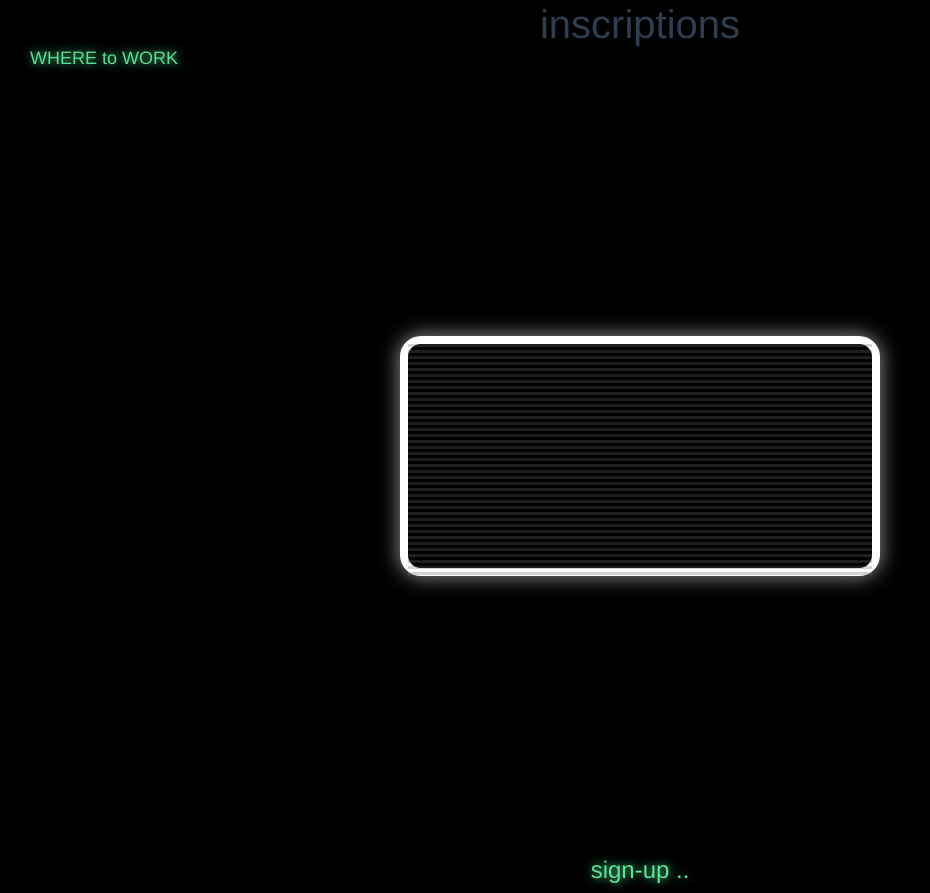
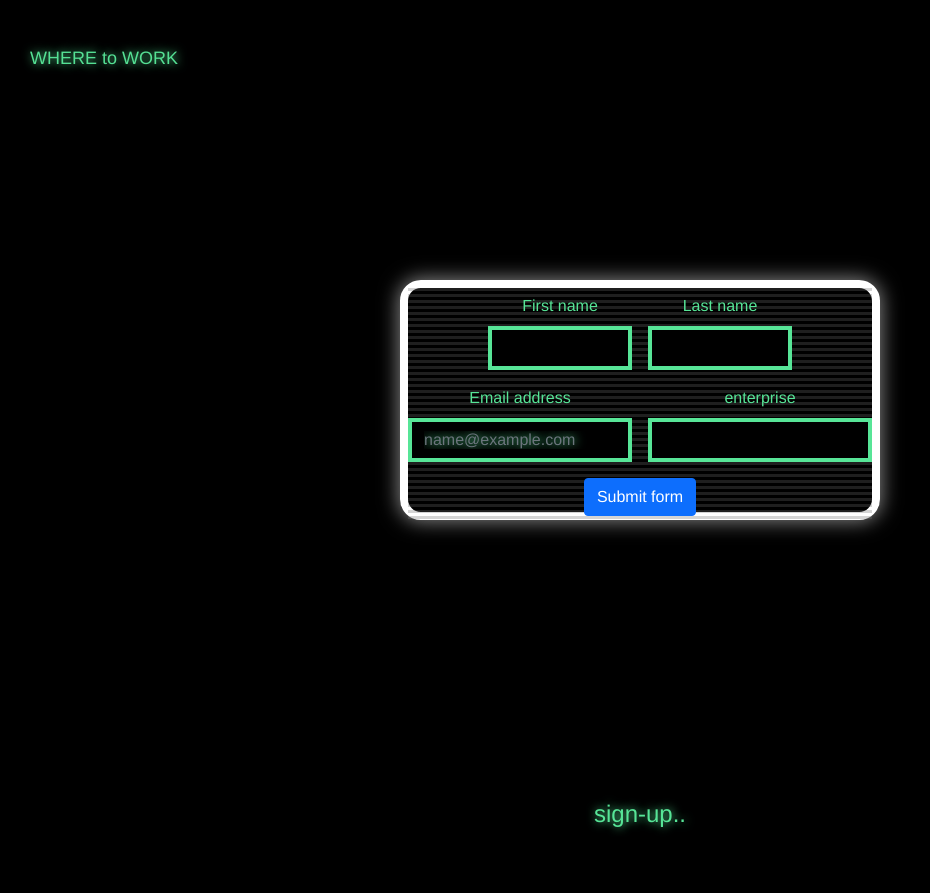
Before and after one commit to krissdel/where_to_work, a Vue app: page /Inscription in a window 1280 px wide. Shown: the whole page, without its empty margins (0-930 px from the left). After the commit the page ends 837 px from the top, so only its background shows below. Built offline with nearby package versions, Linux system fonts and the light colour scheme.

Commit message:
add form

```diff
--- a/src/components/Formulaire.vue
+++ b/src/components/Formulaire.vue
@@ -1,6 +1,6 @@
 <template>
   <!-- <h1>{{ msg }}</h1> -->
-  <h1>inscriptions</h1>
+
   <div class="hello">
     <div class="card" style="width: 30rem; height: 15rem">
       <div class="card-body">
@@ -45,24 +45,110 @@
           <div class="line" style="width: rem; height: 3px"></div>
           <div class="line" style="width: rem; height: 3px"></div>
         </div>
+        <!-- ----------------------------------------- -->
         <div class="need_link">
-          <div class="need_link1">
-            <router-link to="/Place"></router-link>
+          <form class="row g-3 needs-validation" novalidate>
+            <div class="col-md-4">
+              <label for="validationCustom01" class="form-label"
+                >First name</label
+              >
+              <input
+                type="text"
+                class="form-control"
+                id="validationCustom01"
+                required
+              />
+              <div class="valid-feedback">Looks good!</div>
             </div>
-          <div class="need_link2">
-            <router-link to="/Material"></router-link>
+            <div class="col-md-4">
+              <label for="validationCustom02" class="form-label"
+                >Last name</label
+              >
+              <input
+                type="text"
+                class="form-control"
+                id="validationCustom02"
+                required
+              />
+              <div class="valid-feedback">Looks good!</div>
             </div>
-          <div class="need_link3">
-            <router-link to="/Worker"></router-link>
+
+            <!-- <div class="col-md-6">
+              <label for="validationCustomUsername" class="form-label"
+                >Username</label
+              >
+              <div class="input-group has-validation">
+                <span class="input-group-text" id="inputGroupPrepend">@</span>
+                <input
+                  type="text"
+                  class="form-control"
+                  id="validationCustomUsername"
+                  placeholder="@"
+                  aria-describedby="inputGroupPrepend"
+                  required
+                />
+                <div class="invalid-feedback">Please choose a username.</div>
+              </div>
+            </div> -->
+
+<div  class="col-md-6">
+  <label for="exampleFormControlInput1" class="form-label">Email address</label>
+  <input type="email" class="form-control" id="exampleFormControlInput1" placeholder="name@example.com">
+</div>
+
+            <div class="col-md-6">
+              <label for="validationCustom03" class="form-label"
+                >enterprise</label
+              >
+              <input
+                type="text"
+                class="form-control"
+                id="validationCustom03"
+                required
+              />
+              <div class="invalid-feedback">Please choose an enterprise.</div>
+            </div>
+
+            <!-- <div class="col-md-3">
+    <label for="validationCustom04" class="form-label">State</label>
+    <select class="form-select" id="validationCustom04" required>
+      <option selected disabled value="">Choose...</option>
+      <option>...</option>
+    </select>
+    <div class="invalid-feedback">
+      Please select a valid state.
+    </div>
+  </div> -->
+
+            <!-- <div class="col-md-3">
+    <label for="validationCustom05" class="form-label">Zip</label>
+    <input type="text" class="form-control" id="validationCustom05" required>
+    <div class="invalid-feedback">
+      Please provide a valid zip.
+    </div>
+  </div> -->
+            <!-- <div class="col-12">
+    <div class="form-check">
+      <input class="form-check-input" type="checkbox" value="" id="invalidCheck" required>
+      <label class="form-check-label" for="invalidCheck">
+        Agree to terms and conditions
+      </label>
+      <div class="invalid-feedback">
+        You must agree before submitting.
       </div>
     </div>
+  </div> -->
+            <div class="col-12">
+              <button class="btn btn-primary" type="submit">Submit form</button>
+            </div>
+          </form>
+        </div>
+        <!-- ------------------------------------------------ -->
       </div>
     </div>
   </div>
   <!-- <h4>{{ msg }}</h4> -->
-  <h4 class="dots">sign-up </h4>
-
-
+  <h4 class="dots">sign-up</h4>
 </template>
 
 <script>
@@ -77,8 +163,7 @@ export default {
 <!-- Add "scoped" attribute to limit CSS to this component only -->
 
 <style scoped lang="scss">
-// -----[cadre acceuil]---------------------------------
-
+// -----[cadre]---------------------------------
 
 .card {
   position: relative;
@@ -137,7 +222,6 @@ h4 {
   display: inline-block;
   animation: dotty steps(1, end) 2s infinite;
   content: "";
-
 }
 
 @keyframes dotty {
@@ -157,7 +241,8 @@ h4 {
     content: "";
   }
 }
-// ==============================================
+
+// =====[Formulaire]==================================
 
 .hello {
   display: flex;
@@ -166,5 +251,24 @@ h4 {
   height: 800px;
   justify-content: center;
 }
-
+.form-control {
+  color: #57e597;
+  background-color: black;
+  background-clip: padding-box;
+  border: 4px solid #57e597;
+  -webkit-appearance: none;
+  -moz-appearance: none;
+  appearance: none;
+  border-radius: 0rem;
+  transition: border-color 0.15s ease-in-out, box-shadow 0.15s ease-in-out;
+  text-shadow: #55e094 1px 0 10px;
+}
+label.form-label {
+  color: #57e597;
+}
+form.row.g-3.needs-validation {
+  display: flex;
+  justify-content: center;
+}
+// ====================================================
 </style>
```
Lines whose indentation alone changed are shown as unchanged.
